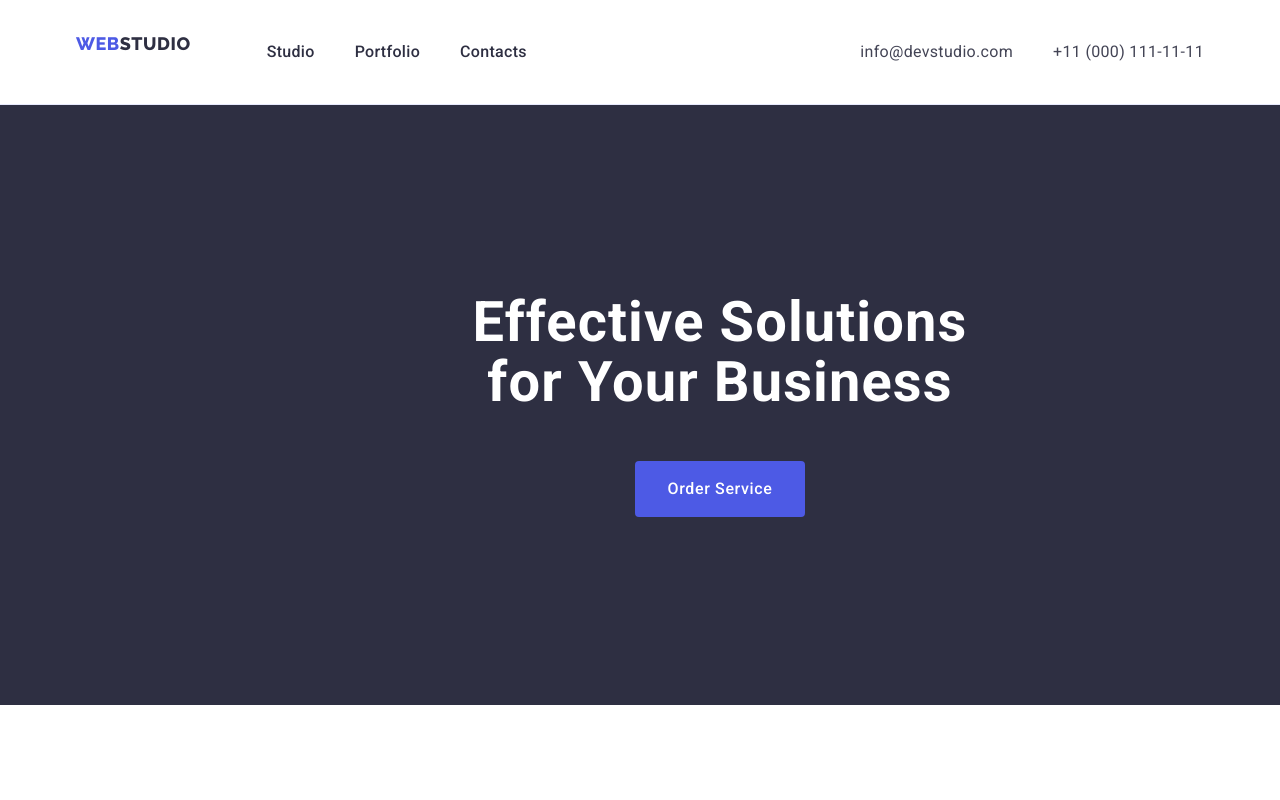
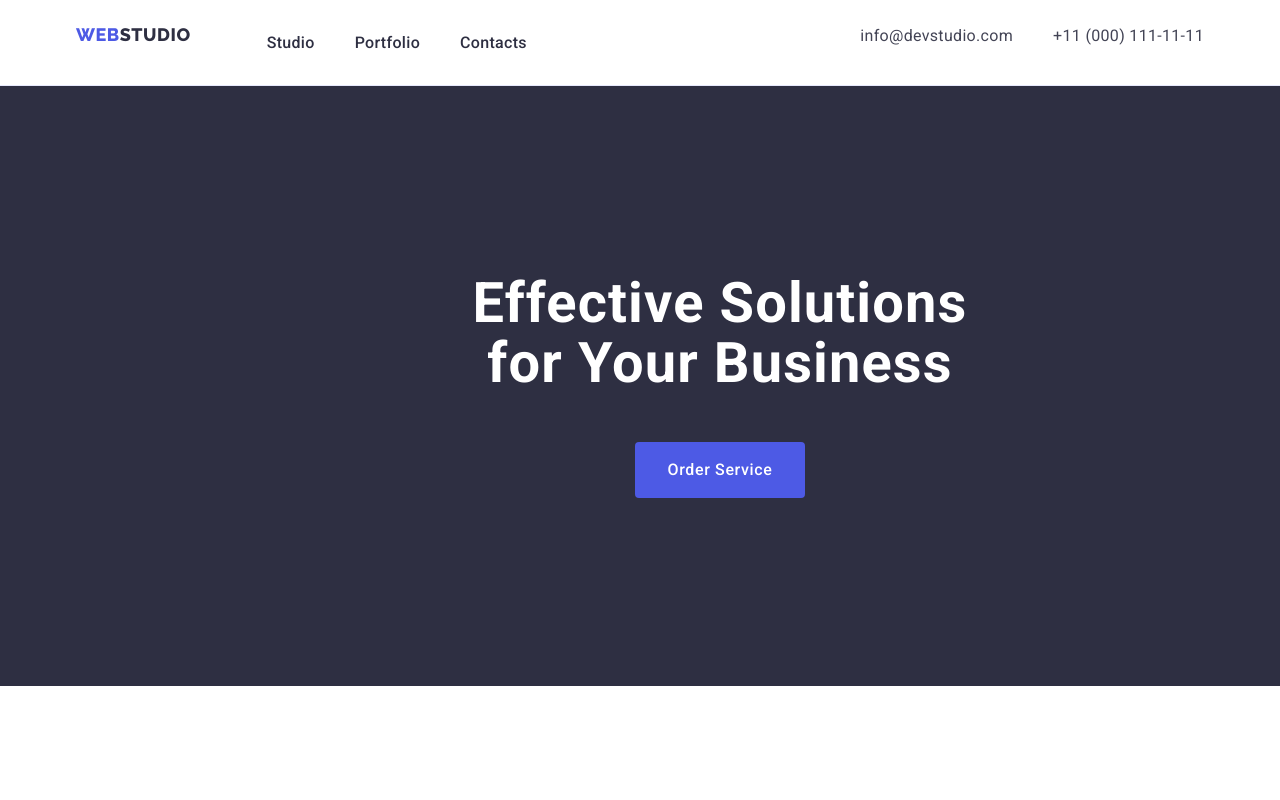
Before and after one commit to valentyn1407/goit-markup-hw-03, a plain HTML site: page index.html in a window 1280 px wide. Shown: the top 800 px of the page. Drawn offline with nearby package versions, Linux system fonts and the light colour scheme.

Commit message:
Update css

```diff
--- a/css/styles.css
+++ b/css/styles.css
@@ -24,9 +24,9 @@ body {
 
 .list {
   display: flex;
-  /* flex-wrap: wrap;
+  flex-wrap: wrap;
   margin-top: 0;
-  margin-bottom: 0; */
+  margin-bottom: 0;
   padding: 0;
   list-style: none;
 }
```
